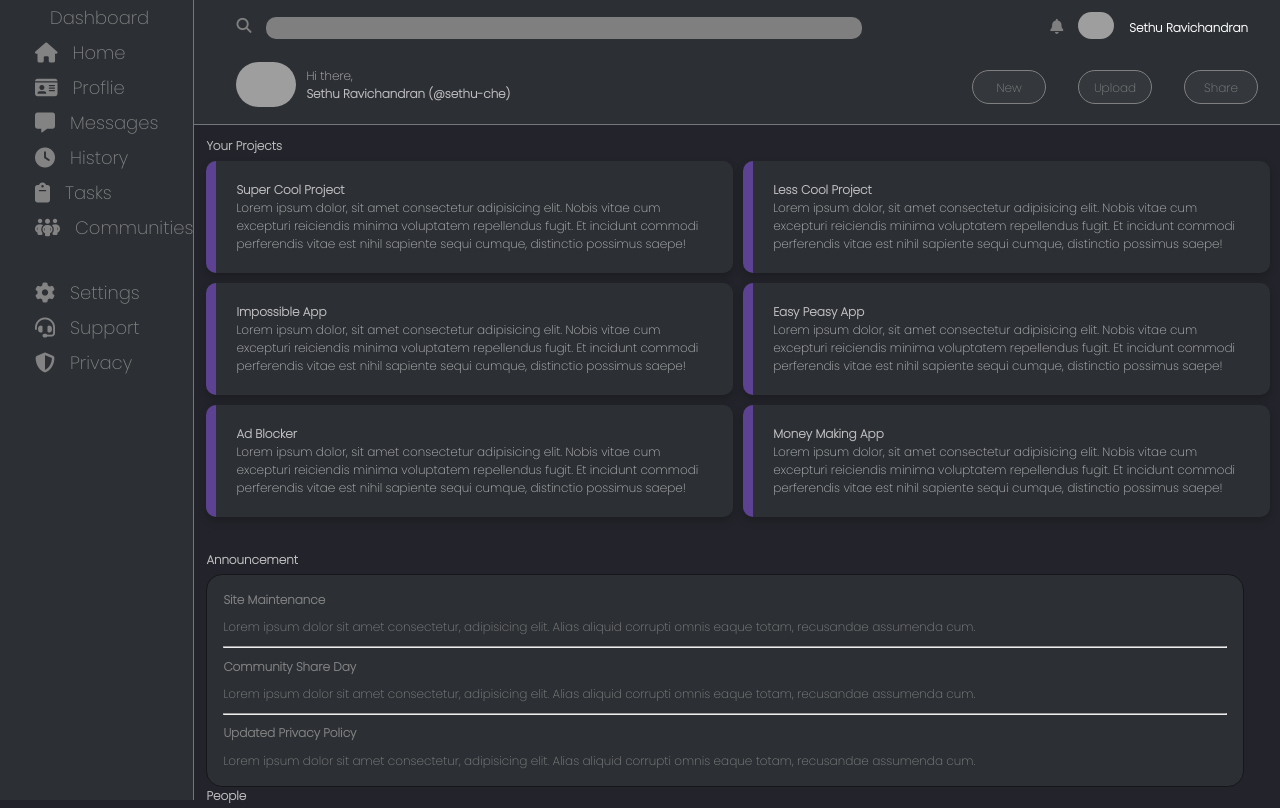
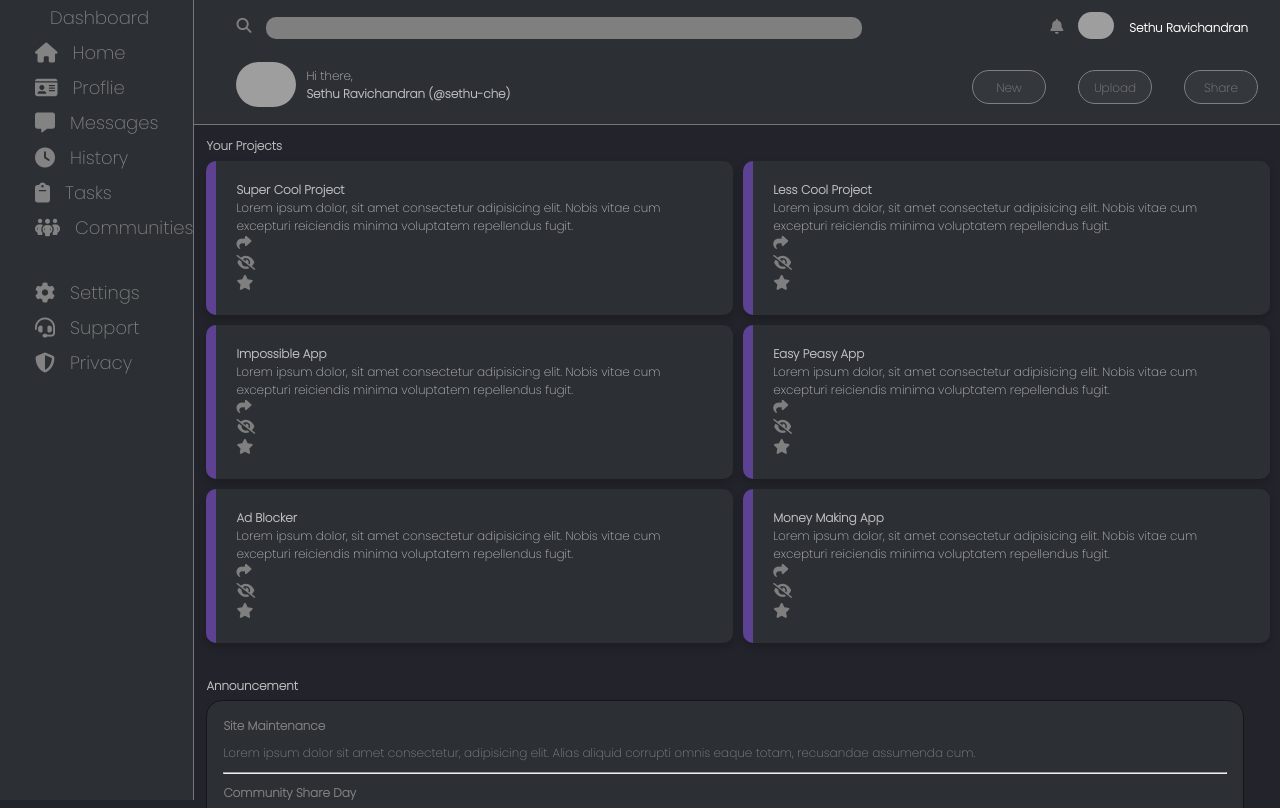
Before and after one commit to VarshanSujith/day-1, a plain HTML site: page index.html in a window 1280 px wide. Shown: the top 808 px of the page. Drawn offline with Linux system fonts and the light colour scheme; grey boxes are pictures that could not be loaded; some icons are missing.

Commit message:
responsive

```diff
--- a/index.html
+++ b/index.html
@@ -103,7 +103,7 @@
                       </div>
                 </div>
           </div>
-          <div class="content">
+          <div class="output">
                 <div class="grid">
                       <h4>Your Projects</h4>
                       <div class="cards">
@@ -114,10 +114,20 @@
                               </h4>
                               <p>
                                 Lorem ipsum dolor, sit amet consectetur adipisicing elit. Nobis vitae cum excepturi reiciendis minima
-                                voluptatem repellendus fugit. Et incidunt commodi perferendis vitae est nihil sapiente sequi cumque,
-                                distinctio possimus saepe!
+                                voluptatem repellendus fugit.
                               </p>
-                            </div>
+                              <div class="card-icons">
+                                <div class="icon-wrap">
+                                  <i class="fa-solid fa-share"></i>
+                                </div>
+                                <div class="icon-wrap">
+                                  <i class="fa-solid fa-eye-slash"></i>
+                                </div>
+                                <div class="icon-wrap">
+                                  <i class="fa-solid fa-star"></i>
+                                </div>
+                              </div>
+                              </div>
 
                             <div class="dcard">
                               <h4>
@@ -125,9 +135,19 @@
                               </h4>
                               <p>
                                 Lorem ipsum dolor, sit amet consectetur adipisicing elit. Nobis vitae cum excepturi reiciendis minima
-                                voluptatem repellendus fugit. Et incidunt commodi perferendis vitae est nihil sapiente sequi cumque,
-                                distinctio possimus saepe!
+                                voluptatem repellendus fugit.
                               </p>
+                              <div class="card-icons">
+                                <div class="icon-wrap">
+                                  <i class="fa-solid fa-share"></i>
+                                </div>
+                                <div class="icon-wrap">
+                                  <i class="fa-solid fa-eye-slash"></i>
+                                </div>
+                                <div class="icon-wrap">
+                                  <i class="fa-solid fa-star"></i>
+                                </div>
+                            </div>
                             </div>
 
                             <div class="dcard">
@@ -136,9 +156,19 @@
                               </h4>
                               <p>
                                 Lorem ipsum dolor, sit amet consectetur adipisicing elit. Nobis vitae cum excepturi reiciendis minima
-                                voluptatem repellendus fugit. Et incidunt commodi perferendis vitae est nihil sapiente sequi cumque,
-                                distinctio possimus saepe!
+                                voluptatem repellendus fugit.
                               </p>
+                              <div class="card-icons">
+                                <div class="icon-wrap">
+                                  <i class="fa-solid fa-share"></i>
+                                </div>
+                                <div class="icon-wrap">
+                                  <i class="fa-solid fa-eye-slash"></i>
+                                </div>
+                                <div class="icon-wrap">
+                                  <i class="fa-solid fa-star"></i>
+                                </div>
+                              </div>
                             </div>
 
                             <div class="dcard">
@@ -147,9 +177,19 @@
                               </h4>
                               <p>
                                 Lorem ipsum dolor, sit amet consectetur adipisicing elit. Nobis vitae cum excepturi reiciendis minima
-                                voluptatem repellendus fugit. Et incidunt commodi perferendis vitae est nihil sapiente sequi cumque,
-                                distinctio possimus saepe!
+                                voluptatem repellendus fugit.
                               </p>
+                              <div class="card-icons">
+                                <div class="icon-wrap">
+                                  <i class="fa-solid fa-share"></i>
+                                </div>
+                                <div class="icon-wrap">
+                                  <i class="fa-solid fa-eye-slash"></i>
+                                </div>
+                                <div class="icon-wrap">
+                                  <i class="fa-solid fa-star"></i>
+                                </div>
+                            </div>
                             </div>
 
                             <div class="dcard">
@@ -158,9 +198,19 @@
                               </h4>
                               <p>
                                 Lorem ipsum dolor, sit amet consectetur adipisicing elit. Nobis vitae cum excepturi reiciendis minima
-                                voluptatem repellendus fugit. Et incidunt commodi perferendis vitae est nihil sapiente sequi cumque,
-                                distinctio possimus saepe!
+                                voluptatem repellendus fugit.
                               </p>
+                              <div class="card-icons">
+                                <div class="icon-wrap">
+                                  <i class="fa-solid fa-share"></i>
+                                </div>
+                                <div class="icon-wrap">
+                                  <i class="fa-solid fa-eye-slash"></i>
+                                </div>
+                                <div class="icon-wrap">
+                                  <i class="fa-solid fa-star"></i>
+                                </div>
+                            </div>
                             </div>
 
                             <div class="dcard">
@@ -169,12 +219,23 @@
                               </h4>
                               <p>
                                 Lorem ipsum dolor, sit amet consectetur adipisicing elit. Nobis vitae cum excepturi reiciendis minima
-                                voluptatem repellendus fugit. Et incidunt commodi perferendis vitae est nihil sapiente sequi cumque,
-                                distinctio possimus saepe!
+                                voluptatem repellendus fugit.
                               </p>
+                              <div class="card-icons">
+                                <div class="icon-wrap">
+                                  <i class="fa-solid fa-share"></i>
+                                </div>
+                                <div class="icon-wrap">
+                                  <i class="fa-solid fa-eye-slash"></i>
+                                </div>
+                                <div class="icon-wrap">
+                                  <i class="fa-solid fa-star"></i>
+                                </div>
+                            </div>
                             </div>
                       </div>
                 </div>
+
               <div class="announcement">
                 <h4>Announcement</h4>
                 <div class="announce">
@@ -222,13 +283,13 @@
                               <h4>@Jashwanth</h4>
                         </div>
                 </div>
-
             </div>
           </div>
         </div>
       </div>
     </div>
   </div>
+</div>
 
 
 </body>
```
